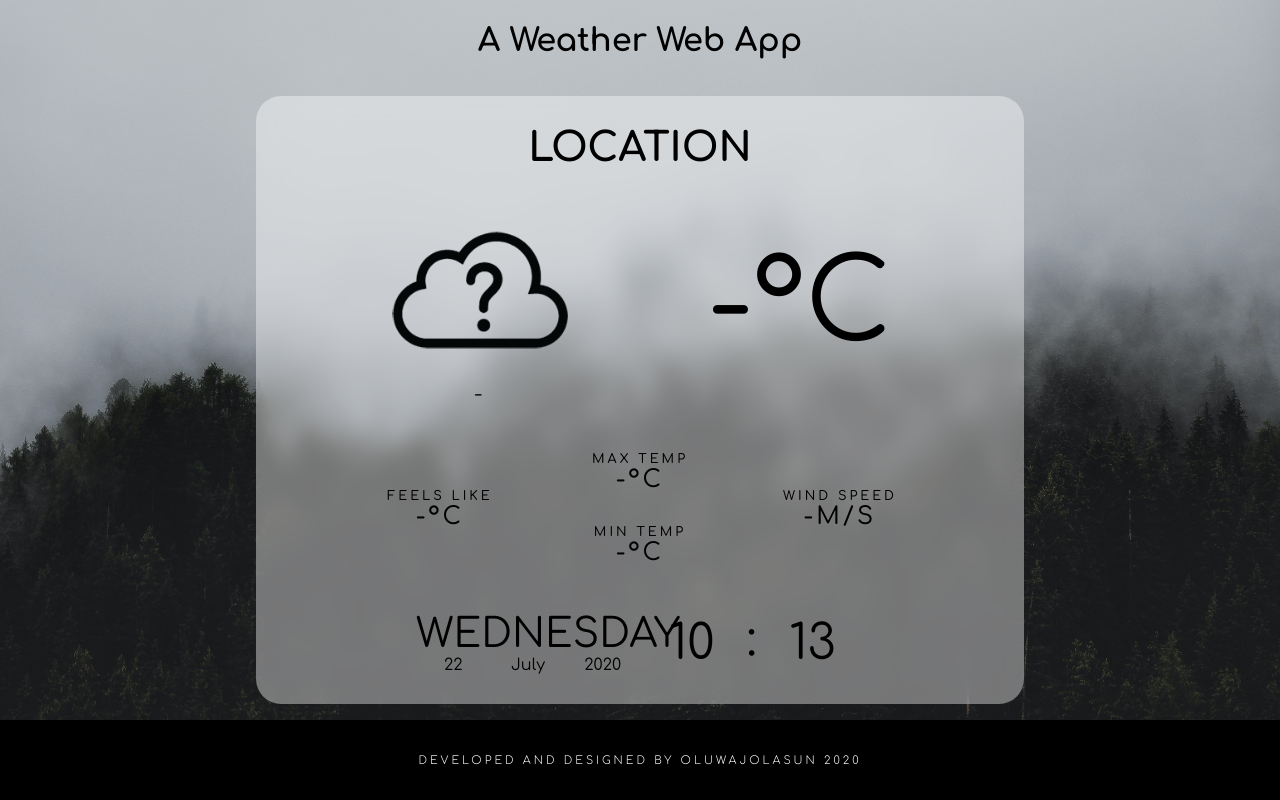
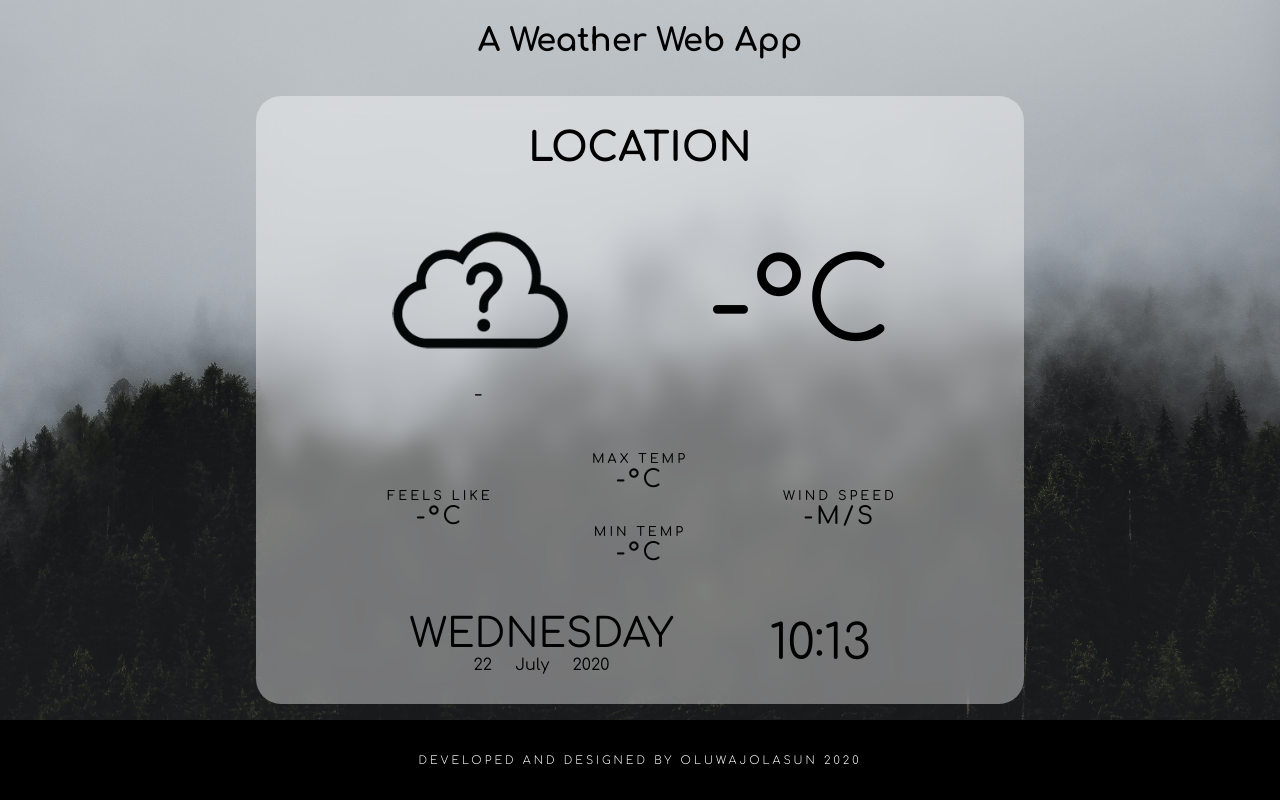
Before and after one commit to oluwajolasun/a-weather-web-app, a plain HTML site: page index.html in a window 1280 px wide. Drawn offline with Linux system fonts and the light colour scheme.

Commit message:
fixed css at .info-4

```diff
--- a/style.css
+++ b/style.css
@@ -187,8 +187,8 @@ main {
     justify-content: center;
 }
 
-.info-4 div {
-    width: 14rem;
+.info-4 > div{
+    margin: 0 3rem;
 }
 
 .day {
@@ -199,12 +199,10 @@ main {
 
 .full-date {
     display: flex;
-    text-align: center;
+    justify-content: space-between;
+    margin: 0 4rem 0 4rem;
 }
 
-.full-date div {
-    width: 100%
-}
 
 .time {
     display: flex;
```
